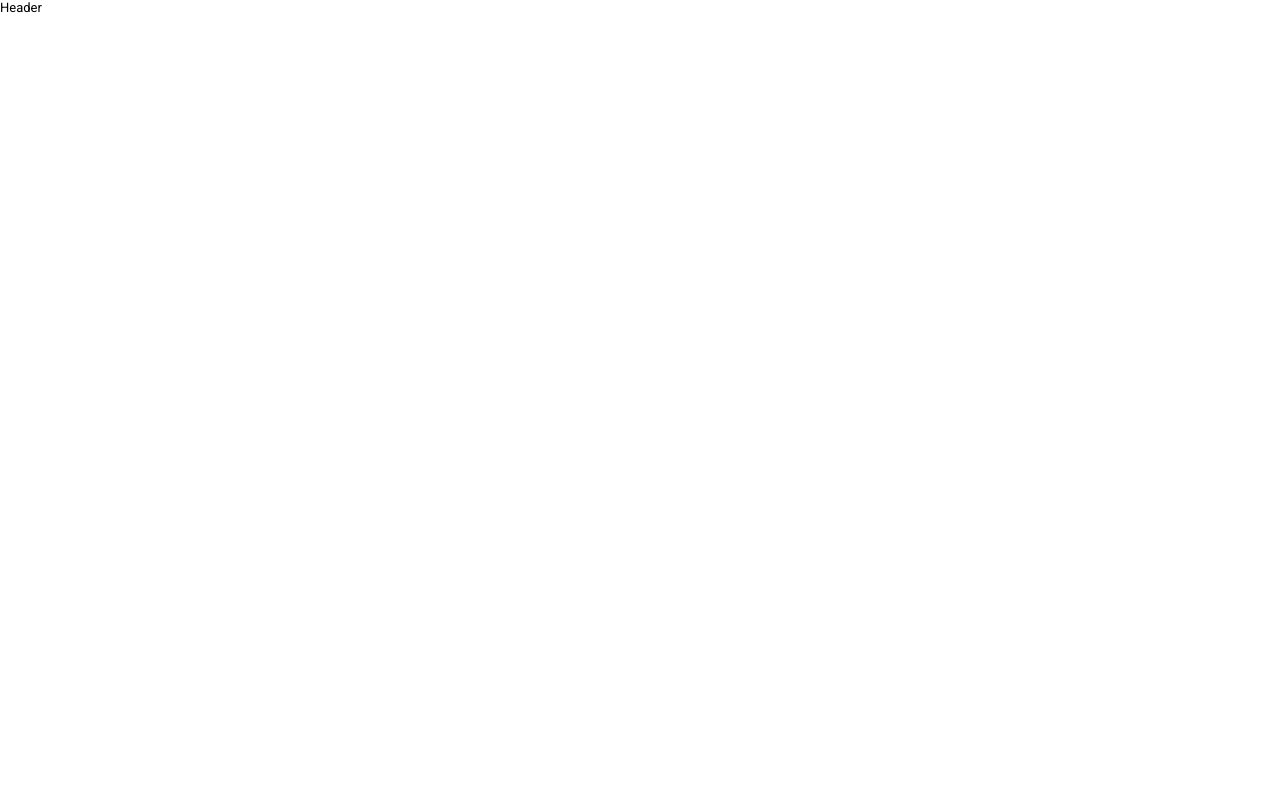
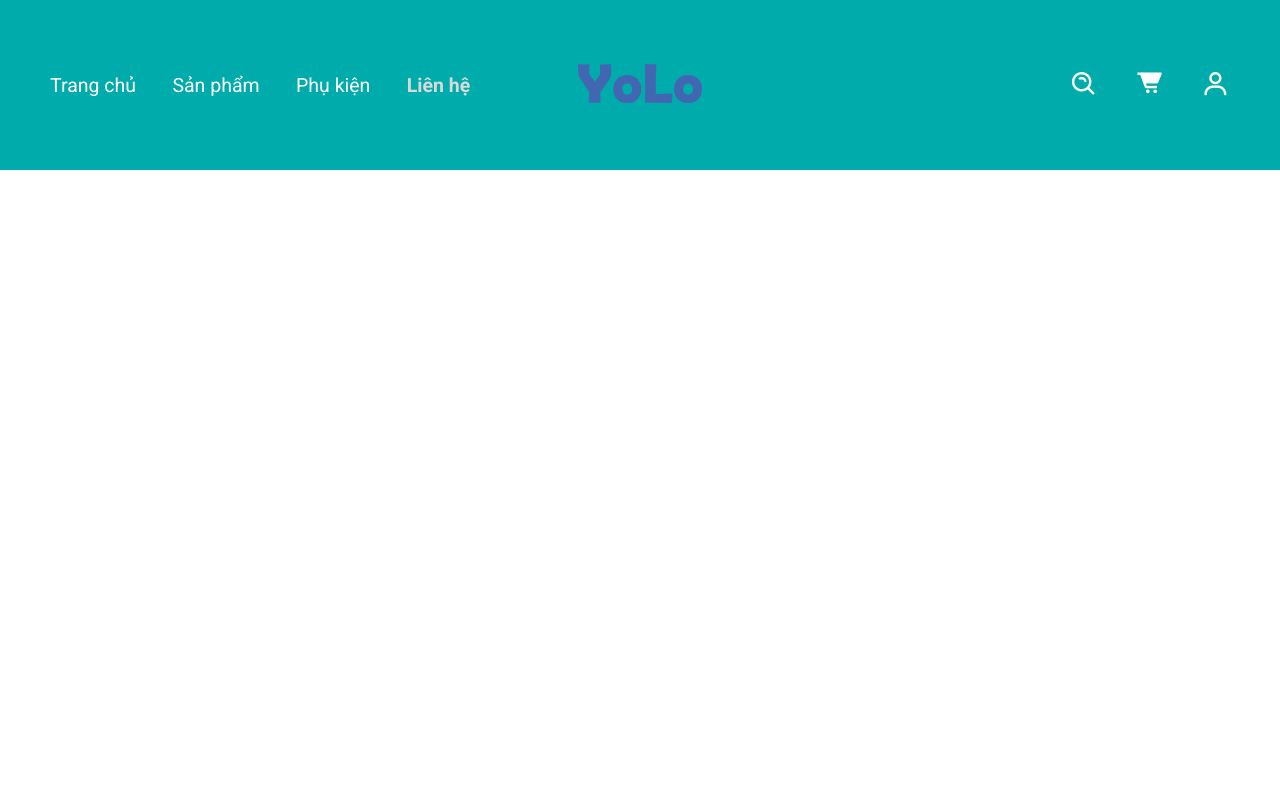
Before and after one commit to quangkhai76d1/Fashion-shop, a React app: page /contact in a window 1280 px wide. Shown: the top 800 px of the page. Built offline with nearby package versions, Linux system fonts and the light colour scheme.

Commit message:
make header

```diff
--- a/src/components/Header.jsx
+++ b/src/components/Header.jsx
@@ -1,7 +1,107 @@
-import React from "react";
+import React, { useEffect, useRef } from "react";
+import { Link, useLocation } from "react-router-dom";
+import logo from "../assets/images/logo-2.png";
+
+const mainNav = [
+  {
+    display: "Trang chủ",
+    path: "/",
+  },
+  {
+    display: "Sản phẩm",
+    path: "/catalog",
+  },
+  {
+    display: "Phụ kiện",
+    path: "/accessories",
+  },
+  {
+    display: "Liên hệ",
+    path: "/contact",
+  },
+];
 
 const Header = () => {
-  return <div>Header</div>;
+  const { pathname } = useLocation();
+  const activeNav = mainNav.findIndex((e) => e.path === pathname);
+  const headerRef = useRef(null);
+
+  //shrink nav
+  useEffect(() => {
+    window.addEventListener("scroll", () => {
+      if (
+        document.body.scrollTop > 80 ||
+        document.documentElement.scrollTop > 80
+      ) {
+        headerRef.current.classList.add("shrink");
+      } else {
+        headerRef.current.classList.remove("shrink");
+      }
+    });
+    return () => {
+      window.removeEventListener("scroll");
+    };
+  }, []);
+
+  const menuLeft = useRef(null);
+  const handleActiveMenuLeft = () => {
+    menuLeft.current.classList.toggle("active");
+  };
+
+  return (
+    <div className='header' ref={headerRef}>
+      <div className='container'>
+        <div className='header__logo'>
+          <Link to='/'>
+            <img src={logo} alt='logo' />
+          </Link>
+        </div>
+        <div className='header__menu'>
+          <div
+            className='header__menu__mobile-toggle'
+            onClick={handleActiveMenuLeft}
+          >
+            <i className='bx bx-menu-alt-left'></i>
+          </div>
+          <div className='header__menu__left' ref={menuLeft}>
+            <div
+              className='header__menu__left__close'
+              onClick={handleActiveMenuLeft}
+            >
+              <i className='bx bx-chevron-left'></i>
+            </div>
+            {mainNav.map((item, index) => (
+              <div
+                key={index}
+                className={`header__menu__item header__menu__left__item ${
+                  index === activeNav ? "active" : ""
+                }`}
+                onClick={handleActiveMenuLeft}
+              >
+                <Link to={item.path}>
+                  <span>{item.display}</span>
+                </Link>
+              </div>
+            ))}
+          </div>
+
+          <div className='header__menu__right'>
+            <div className='header__menu__item header__menu__right__item'>
+              <i className='bx bx-search-alt'></i>
+            </div>
+            <div className='header__menu__item header__menu__right__item'>
+              <Link to='/cart'>
+                <i className='bx bxs-cart-alt'></i>
+              </Link>
+            </div>
+            <div className='header__menu__item header__menu__right__item'>
+              <i className='bx bx-user'></i>
+            </div>
+          </div>
+        </div>
+      </div>
+    </div>
+  );
 };
 
 export default Header;
--- a/src/sass/_variables.scss
+++ b/src/sass/_variables.scss
@@ -1,5 +1,5 @@
 $main-bg: #fff;
-$main-color: #4267b2;
+$main-color: #00acab;
 
 $txt-main-color: #000;
 $txt-second-color: #8d8d8d;
@@ -20,6 +20,7 @@ $colors: (
   "orange": #fbb96b,
   "pink": #fe7e73,
   "white": #fff,
+  "gray": #d9d9d9,
   "black": #000,
   "main": $main-color,
   "red": #ff0000,
--- /dev/null
+++ b/src/sass/components/_header.scss
@@ -0,0 +1,126 @@
+.header {
+  background-color: $main-color;
+  width: 100%;
+  position: fixed;
+  top: 0;
+  left: 0;
+  z-index: 99;
+  height: $header-height;
+  transition: height 0.3s ease;
+
+  .container {
+    height: 100%;
+  }
+
+  &.shrink {
+    height: $header-shrink-height;
+    box-shadow: $box-shadow;
+  }
+
+  .active {
+    font-weight: 600;
+    color: #d9d9d9;
+  }
+
+  &__logo {
+    @include flex(center, center);
+    position: absolute;
+    inset: 0;
+    height: 100%;
+    pointer-events: none;
+
+    img {
+      height: 3rem;
+    }
+  }
+
+  &__menu {
+    @include flex(center, space-between);
+    height: 100%;
+    font-size: 1.5rem;
+    color: $txt-white;
+
+    &__item ~ &__item {
+      margin-left: 2.8rem;
+      @include tablet {
+        margin-left: 20px;
+      }
+      @include mobile {
+        margin-left: 10px;
+      }
+    }
+
+    &__left,
+    &__right {
+      @include flex(center, center);
+      height: $header-height;
+    }
+
+    &__left {
+      &__close {
+        display: none;
+        cursor: pointer;
+      }
+
+      @include tablet {
+        flex-direction: column;
+        background-color: $main-color;
+        position: absolute;
+        width: 100%;
+        height: 100vh;
+        top: 0;
+        left: 0;
+        justify-content: flex-start;
+        padding-top: 3rem;
+        transform: translateX(-100%);
+
+        &.active {
+          transform: translateX(0);
+        }
+
+        &__item ~ &__item {
+          margin-left: unset;
+          margin-top: 2rem;
+        }
+
+        &__close {
+          display: block;
+          position: absolute;
+          left: 2rem;
+          font-size: 2rem;
+        }
+      }
+    }
+    &__right {
+      font-size: 2.25rem;
+
+      &__item {
+        @include flex(center, center);
+        @include tablet {
+          margin-left: 10px;
+        }
+      }
+
+      @include mobile {
+        font-size: 1.5rem;
+      }
+    }
+
+    &__item:hover {
+      color: $txt-second-color;
+    }
+
+    &__mobile-toggle {
+      display: none;
+      cursor: pointer;
+      @include tablet {
+        font-size: 3.6rem;
+        display: block;
+      }
+      @include tablet {
+        font-size: 2.5rem;
+        display: block;
+      }
+    }
+  }
+}
--- a/src/sass/index.scss
+++ b/src/sass/index.scss
@@ -1,3 +1,5 @@
 @import "./variables";
 @import "./mixins";
 @import "./base";
+
+@import "./components/header";
```
